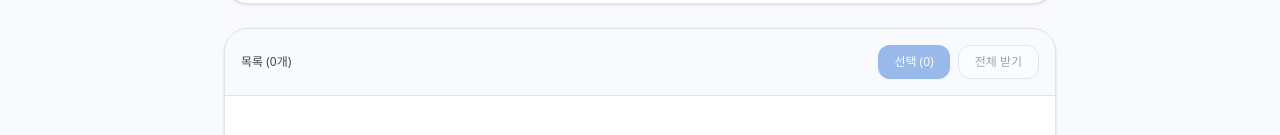
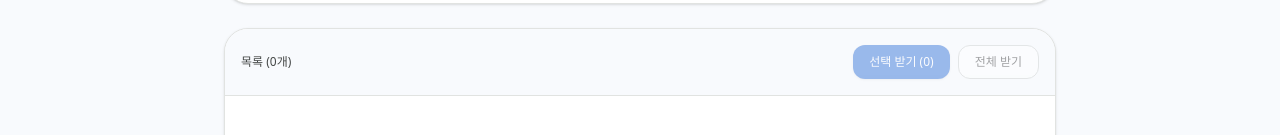
Before and after one commit to Jingu-Tr-Lee-06/p2pfile, a Next.js app: page /receive in a window 1280 px wide. Shown: the part 180-315 px from the top of the page. Built offline with nearby package versions, Linux system fonts and the light colour scheme.

Commit message:
feat: Button Text retouch

```diff
--- a/src/app/receive/page.tsx
+++ b/src/app/receive/page.tsx
@@ -255,7 +255,7 @@ export default function ReceiverPage() {
         <div className="flex items-center gap-2 sm:gap-3 flex-shrink-0">
           {/* 사용 가이드 버튼 */}
           <a
-            href="https://your-notion-guide-url"
+            href="https://com-study.notion.site/Direct-Drive-3ee29cd9f9d88050b8f6fd3f437962f0?source=copy_link"
             target="_blank"
             rel="noopener noreferrer"
             className="flex items-center gap-1.5 px-2.5 sm:px-3 py-1.5 rounded-xl border border-[#c4c7c5] hover:border-[#0b57d0] hover:bg-[#e8f0fe] text-[#444746] hover:text-[#0b57d0] text-xs font-medium transition"
@@ -323,7 +323,7 @@ export default function ReceiverPage() {
                 disabled={selectedIds.length === 0}
                 className="px-2.5 sm:px-4 py-1.5 sm:py-2 rounded-xl bg-[#0b57d0] text-white text-xs font-medium hover:bg-[#0842a0] disabled:opacity-40 transition shadow-sm"
               >
-                선택 ({selectedIds.length})
+                선택 받기 ({selectedIds.length})
               </button>
               <button
                 type="button"
@@ -384,7 +384,7 @@ export default function ReceiverPage() {
                               download={file.name}
                               className="text-[11px] sm:text-xs text-[#0b57d0] hover:underline"
                             >
-                              저장
+                              다시 저장
                             </a>
                           )}
                         </div>
@@ -430,7 +430,7 @@ export default function ReceiverPage() {
 
           <div className="flex flex-wrap items-center justify-center gap-x-2.5 gap-y-1 text-[#747775] text-[10px] sm:text-[11px]">
             <a
-              href="https://your-notion-guide-url"
+              href="https://com-study.notion.site/Direct-Drive-3ee29cd9f9d88050b8f6fd3f437962f0?source=copy_link"
               target="_blank"
               rel="noopener noreferrer"
               className="hover:underline hover:text-[#0b57d0] font-medium"
```
